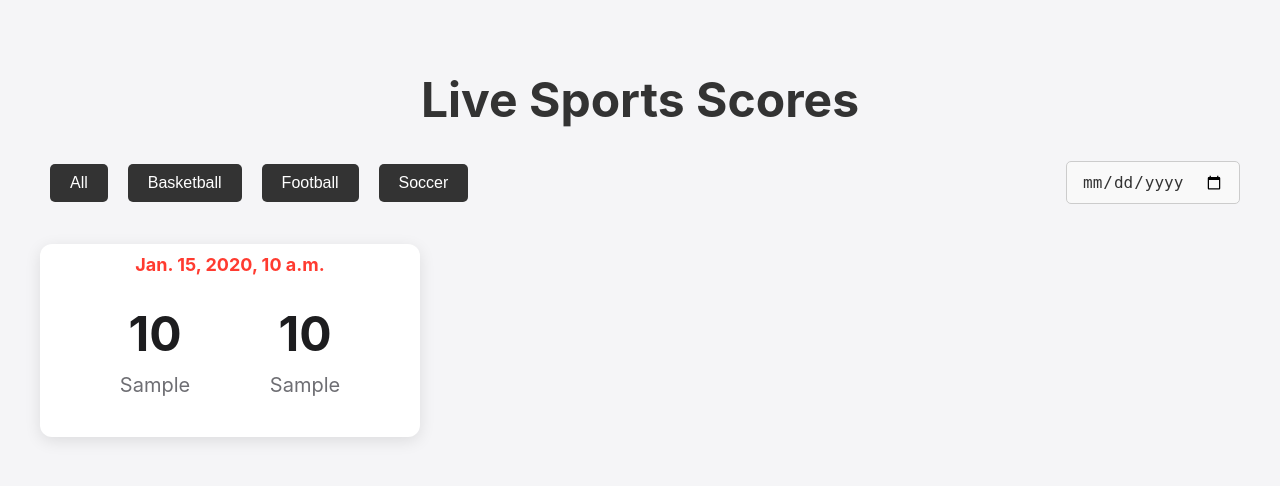
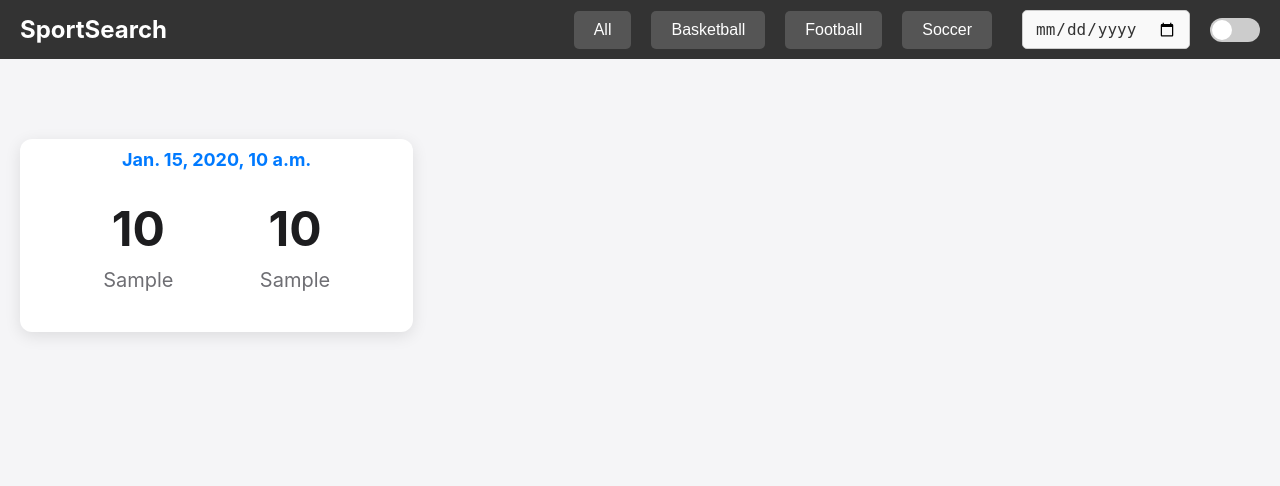
Before and after one commit to cvkenneally/sports-ui, a Django app: template storefront/templates/scores.html in a window 1280 px wide. Shown: the top 486 px of the page. Run offline with Django 3.2, Linux system fonts and the light colour scheme; the template is opened without the code that fills it: most values are stand-ins (such as "Sample title", 1, 10 or a date in 2020).

Commit message:
added dark-mode toggle and style adjustments

```diff
--- a/storefront/static/storefront/css/style.css
+++ b/storefront/static/storefront/css/style.css
@@ -7,24 +7,102 @@ body {
     padding: 0;
 }
 
-.container {
-    max-width: 1200px;
-    margin: 0 auto;
+/* Dark Mode Styles */
+body.dark-mode {
+    background-color: #121212;
+    color: #ffffff;
+}
+
+/* Sticky Navbar */
+.navbar {
+    display: flex;
+    justify-content: space-between;
+    align-items: center;
+    background-color: #333;  /* Dark background for the nav */
+    color: white;
+    padding: 10px 20px;
+    position: sticky;  /* Stick to the top */
+    top: 0;
+    z-index: 1000;
+}
+
+.navbar h1 {
+    font-size: 24px;
+    margin: 0;
+}
+
+.navbar-right {
+    display: flex;
+    align-items: center;
+}
+
+.menu-items {
+    display: flex;
+    margin-right: 20px;
+}
+
+.menu-item {
+    background-color: #555;
+    color: white;
+    padding: 10px 20px;
+    border: none;
+    border-radius: 5px;
+    margin: 0 10px;
+    cursor: pointer;
+    font-size: 16px;
+}
+
+.menu-item:hover {
+    background-color: #777;
+}
+
+.menu-item.active {
+    background-color: #007AFF;
+}
+
+/* Date Selector Styling */
+.date-selector input[type="date"] {
+    padding: 8px 12px;
+    font-size: 16px;
+    border: 1px solid #ccc;
+    border-radius: 5px;
+    background-color: #f9f9f9;
+    color: #333;
+    cursor: pointer;
+    outline: none;
+    transition: all 0.3s ease;
+}
+
+.date-selector input[type="date"]:hover {
+    border-color: #aaa;
+    background-color: #fff;
+}
+
+.date-selector input[type="date"]:focus {
+    border-color: #007AFF;
+    background-color: #fff;
+    color: #333;
+}
+
+/* Main Content Styling */
+.content-grid {
+    display: grid;
+    grid-template-columns: 1fr;
+    gap: 30px;
+    margin-top: 60px;  /* Space for the sticky nav */
     padding: 20px;
 }
 
-h1 {
-    font-size: 48px;
-    color: #333;
-    text-align: center;
-    margin-top: 50px;
+@media (min-width: 768px) {
+    .content-grid {
+        grid-template-columns: 1fr 1fr;
+    }
 }
 
-p {
-    font-size: 18px;
-    line-height: 1.6;
-    text-align: center;
-    margin: 10px 0;
+@media (min-width: 1024px) {
+    .content-grid {
+        grid-template-columns: 1fr 1fr 1fr;
+    }
 }
 
 /* Content Block */
@@ -69,28 +147,8 @@ p {
     left: 50%;
     transform: translateX(-50%);
     font-size: 18px;
-    color: #ff3b30;
+    color: #007AFF;
     font-weight: bold;
-}
-
-/* Grid Layout for Content */
-.content-grid {
-    display: grid;
-    grid-template-columns: 1fr;
-    gap: 30px;
-    margin-top: 40px;
-}
-
-@media (min-width: 768px) {
-    .content-grid {
-        grid-template-columns: 1fr 1fr;
-    }
-}
-
-@media (min-width: 1024px) {
-    .content-grid {
-        grid-template-columns: 1fr 1fr 1fr;
-    }
 }
 
 /* Modal styling */
@@ -124,85 +182,7 @@ p {
     right: 20px;
     font-size: 28px;
     cursor: pointer;
-    color: #ff3b30;
-}
-
-/* Menu Bar Styling */
-.menu-bar {
-    display: flex;
-    justify-content: space-between;  /* Aligns sports menu to the left, date picker to the right */
-    align-items: center;
-    margin-bottom: 20px;
-}
-
-.menu-items {
-    display: flex;
-}
-
-.menu-item {
-    background-color: #333;
-    color: white;
-    padding: 10px 20px;
-    border: none;
-    border-radius: 5px;
-    margin: 0 10px;
-    cursor: pointer;
-    font-size: 16px;
-}
-
-.menu-item:hover {
-    background-color: #555;
-}
-
-.menu-item.active {
-    background-color: #ff3b30;
-}
-
-/* Date Selector Styling */
-.date-selector {
-    display: flex;
-    justify-content: flex-end;
-}
-
-.date-selector input[type="date"] {
-    padding: 10px 15px;
-    font-size: 16px;
-    border: 1px solid #ccc;
-    border-radius: 5px;
-    background-color: #f9f9f9;
-    color: #333;
-    cursor: pointer;
-    outline: none;
-    transition: all 0.3s ease;
-}
-
-.date-selector input[type="date"]:hover {
-    border-color: #aaa;
-    background-color: #fff;
-}
-
-.date-selector input[type="date"]:focus {
-    border-color: #ff3b30;
-    background-color: #fff;
-    color: #333;
-}
-
-.date-selector input[type="date"]::-webkit-calendar-picker-indicator {
-    color: #333;
-    cursor: pointer;
-}
-
-/* Responsive Adjustments */
-@media (max-width: 768px) {
-    .menu-bar {
-        flex-direction: column;  /* Stack the menu and date picker vertically on smaller screens */
-        align-items: flex-start;
-    }
-
-    .date-selector {
-        margin-top: 10px;
-        width: 100%;  /* Make the date picker take the full width on smaller screens */
-    }
+    color: #007AFF;
 }
 
 /* Icon styling */
@@ -211,31 +191,39 @@ p {
     top: 10px;       /* Adjust the value if needed */
     left: 10px;      /* Adjust the value if needed */
     font-size: 24px; /* You can adjust this size */
-    color: #ff3b30;  /* Ensure the color is set */
+    color: #007AFF;  /* Ensure the color is set */
     z-index: 10;     /* Ensure it sits above other content */
 }
-
 
 .sport-icon i {
     display: inline-block;
 }
 
-/* Mobile and tablet layout adjustments */
+/* Hover effects for score blocks */
+.content-block {
+    transition: transform 0.3s ease, box-shadow 0.3s ease;
+}
+
+.content-block:hover {
+    transform: scale(1.05);  /* Slightly enlarge the block on hover */
+    box-shadow: 0 8px 24px rgba(0, 0, 0, 0.2);  /* Add a more pronounced shadow on hover */
+}
+
+/* Responsive Adjustments */
 @media (max-width: 768px) {
-    /* Adjust the content grid to a single column layout for smaller screens */
     .content-grid {
         grid-template-columns: 1fr;
         gap: 20px;  /* Reduce the gap between blocks for mobile */
     }
 
-    /* Adjust the menu bar layout for mobile */
-    .menu-bar {
-        flex-direction: column;  /* Stack buttons and date picker vertically */
-        align-items: stretch;    /* Make buttons and date picker take full width */
+    .navbar {
+        flex-direction: column;
+        align-items: flex-start;
     }
 
     .menu-items {
-        flex-direction: column;  /* Stack buttons vertically */
+        flex-direction: column;
+        margin-top: 10px;
     }
 
     .menu-item {
@@ -245,10 +233,9 @@ p {
         font-size: 18px;          /* Increase font size for readability */
     }
 
-    /* Adjust the date picker width */
     .date-selector {
         width: 100%;
-        margin-top: 10px;  /* Add some spacing between the buttons and date selector */
+        margin-top: 10px;  /* Add spacing between the buttons and date selector */
     }
 
     .date-selector input[type="date"] {
@@ -257,32 +244,67 @@ p {
     }
 }
 
-/* Tablet layout adjustment */
-@media (min-width: 768px) and (max-width: 1024px) {
-    .content-grid {
-        grid-template-columns: 1fr 1fr;  /* Two-column layout for tablet screens */
-    }
-
-    .menu-item {
-        font-size: 16px;
-        padding: 12px;
-    }
-
-    .date-selector input[type="date"] {
-        padding: 10px;
-    }
+.navbar.dark-mode {
+    background-color: #222;
+    color: white;
 }
 
-/* Hover effects for score blocks */
-/* Hover effects for score blocks */
-.content-block {
-    transition: transform 0.3s ease, box-shadow 0.3s ease;  /* Smooth transitions for transform and shadow */
-    -webkit-transition: transform 0.3s ease, box-shadow 0.3s ease;  /* Chrome/Safari */
+.content-block.dark-mode {
+    background-color: #1e1e1e;
+    box-shadow: 0 4px 16px rgba(255, 255, 255, 0.1);
 }
 
-.content-block:hover {
-    transform: scale(1.05);  /* Slightly enlarge the block on hover */
-    -webkit-transform: scale(1.05);  /* Chrome/Safari */
-    box-shadow: 0 8px 24px rgba(0, 0, 0, 0.2);  /* Add a more pronounced shadow on hover */
-    -webkit-box-shadow: 0 8px 24px rgba(0, 0, 0, 0.2);  /* Chrome/Safari */
+.menu-item.dark-mode {
+    background-color: #555;
 }
+
+.menu-item.dark-mode.active {
+    background-color: #ff6b6b;
+}
+
+/* Dark Mode Toggle Styling */
+.dark-mode-toggle {
+    position: relative;
+    display: inline-block;
+    width: 50px;
+    height: 24px;
+    margin-left: 20px;
+}
+
+.toggle-checkbox {
+    opacity: 0;
+    width: 0;
+    height: 0;
+}
+
+.toggle-label {
+    position: absolute;
+    top: 0;
+    left: 0;
+    width: 50px;
+    height: 24px;
+    background-color: #ccc;
+    border-radius: 50px;
+    cursor: pointer;
+    transition: background-color 0.3s;
+}
+
+.toggle-label::before {
+    content: "";
+    position: absolute;
+    width: 20px;
+    height: 20px;
+    border-radius: 50%;
+    background-color: white;
+    top: 2px;
+    left: 2px;
+    transition: transform 0.3s;
+}
+
+.toggle-checkbox:checked + .toggle-label {
+    background-color: #007AFF;
+}
+
+.toggle-checkbox:checked + .toggle-label::before {
+    transform: translateX(26px);
+}
--- /dev/null
+++ b/storefront/static/storefront/js/dark-mode.js
@@ -0,0 +1,46 @@
+// storefront/static/storefront/js/dark-mode.js
+
+document.addEventListener('DOMContentLoaded', () => {
+    const toggleSwitch = document.getElementById('darkModeSwitch');
+    const currentTheme = localStorage.getItem('theme');
+
+    // Check for previously saved theme
+    if (currentTheme) {
+        document.body.classList.add(currentTheme);
+
+        if (currentTheme === 'dark-mode') {
+            toggleSwitch.checked = true;
+        }
+    }
+
+    // Toggle between dark and light mode
+    toggleSwitch.addEventListener('change', function() {
+        if (this.checked) {
+            document.body.classList.add('dark-mode');
+            localStorage.setItem('theme', 'dark-mode');  // Save the user's preference
+        } else {
+            document.body.classList.remove('dark-mode');
+            localStorage.setItem('theme', 'light-mode');  // Save the user's preference
+        }
+
+        // Update navbar and content blocks
+        updateElementsForDarkMode(this.checked);
+    });
+});
+
+// Update other elements for dark mode (like navbar and blocks)
+function updateElementsForDarkMode(isDarkMode) {
+    const navbar = document.querySelector('.navbar');
+    const contentBlocks = document.querySelectorAll('.content-block');
+    const menuItems = document.querySelectorAll('.menu-item');
+
+    if (isDarkMode) {
+        navbar.classList.add('dark-mode');
+        contentBlocks.forEach(block => block.classList.add('dark-mode'));
+        menuItems.forEach(item => item.classList.add('dark-mode'));
+    } else {
+        navbar.classList.remove('dark-mode');
+        contentBlocks.forEach(block => block.classList.remove('dark-mode'));
+        menuItems.forEach(item => item.classList.remove('dark-mode'));
+    }
+}
--- a/storefront/static/storefront/js/scores.js
+++ b/storefront/static/storefront/js/scores.js
@@ -59,11 +59,17 @@ function updateScores(scores) {
             contentGrid.innerHTML += gameBlock;
         });
 
+        // Reapply dark mode if it's active
+        const isDarkMode = document.body.classList.contains('dark-mode');
+        if (isDarkMode) {
+            updateElementsForDarkMode(true);
+        }
+
         // Attach event listener to each score block after it's created
-        document.querySelectorAll('.score-block').forEach(function(block, index) {
+        document.querySelectorAll('.score-block').forEach(function(block) {
             block.addEventListener('click', function() {
-                // Pass the relevant game data to the showDetails function
-                showDetails(scores[index]);  // Pass the entire game object
+                var gameId = this.getAttribute('data-gameid');
+                showDetails(gameId);
             });
         });
     }
--- a/storefront/templates/scores.html
+++ b/storefront/templates/scores.html
@@ -7,16 +7,18 @@
 <head>
     <meta charset="UTF-8">
     <meta name="viewport" content="width=device-width, initial-scale=1.0">
-    <title>Sports Scores</title>
+    <title>SportSearch</title>
     <link rel="stylesheet" href="{% static 'storefront/css/style.css' %}">
     <link rel="stylesheet" href="https://cdnjs.cloudflare.com/ajax/libs/font-awesome/6.0.0-beta3/css/all.min.css">
 </head>
 <body>
-    <div class="container">
-        <h1>Live Sports Scores</h1>
-
+    <!-- Navigation Bar -->
+    <nav class="navbar">
+        <div class="navbar-left">
+            <h1>SportSearch</h1> <!-- Update the title -->
+        </div>
+        <div class="navbar-right">
             <!-- Menu Bar for Sports and Date Selector -->
-        <div class="menu-bar">
             <div class="menu-items">
                 <button class="menu-item" onclick="filterGames('all')">All</button>
                 <button class="menu-item" onclick="filterGames('basketball')">Basketball</button>
@@ -28,8 +30,18 @@
             <div class="date-selector">
                 <input type="date" id="score-date" name="score-date" onchange="filterByDate()">
             </div>
+
+            <!-- Dark Mode Toggle -->
+            <div class="dark-mode-toggle">
+                <input type="checkbox" id="darkModeSwitch" class="toggle-checkbox">
+                <label for="darkModeSwitch" class="toggle-label">
+                    <span class="toggle-indicator"></span>
+                </label>
             </div>
+        </div>
+    </nav>
 
+    <!-- Content Grid -->
     <div class="content-grid">
         {% for score in scores %}
         <div class="content-block score-block" data-sport="{{ score.sport }}" data-gameid="{{ forloop.counter }}" onclick="showDetails('{{ forloop.counter }}')">
@@ -61,7 +73,6 @@
         </div>
         {% endfor %}
     </div>
-    </div>
 
     <!-- Modal Structure for Detailed Stats -->
     <div id="details-modal" class="modal" style="display: none;">
@@ -74,6 +85,10 @@
         </div>
     </div>
 
+    <!-- Include existing scripts -->
     <script src="{% static 'storefront/js/scores.js' %}"></script>
+
+    <!-- Dark mode script -->
+    <script src="{% static 'storefront/js/dark-mode.js' %}"></script>
 </body>
 </html>
```
Lines whose indentation alone changed are shown as unchanged.
